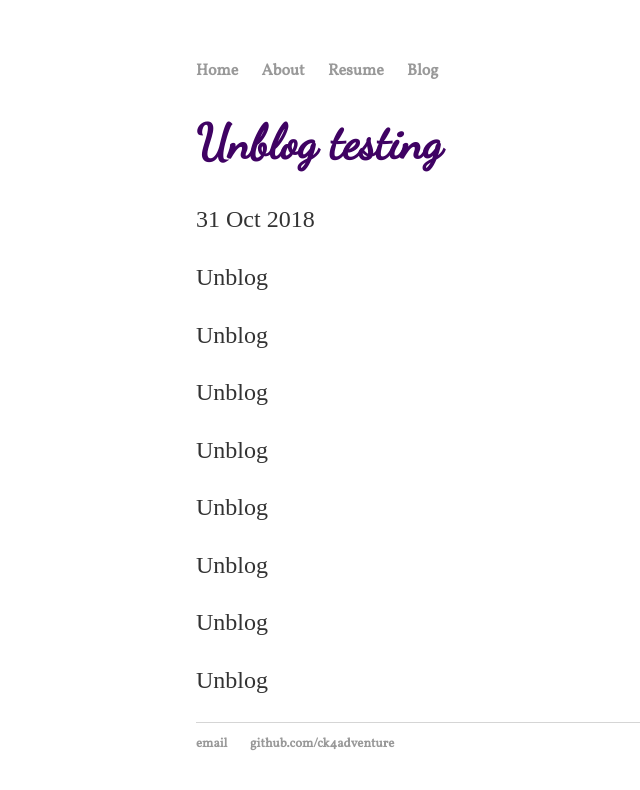
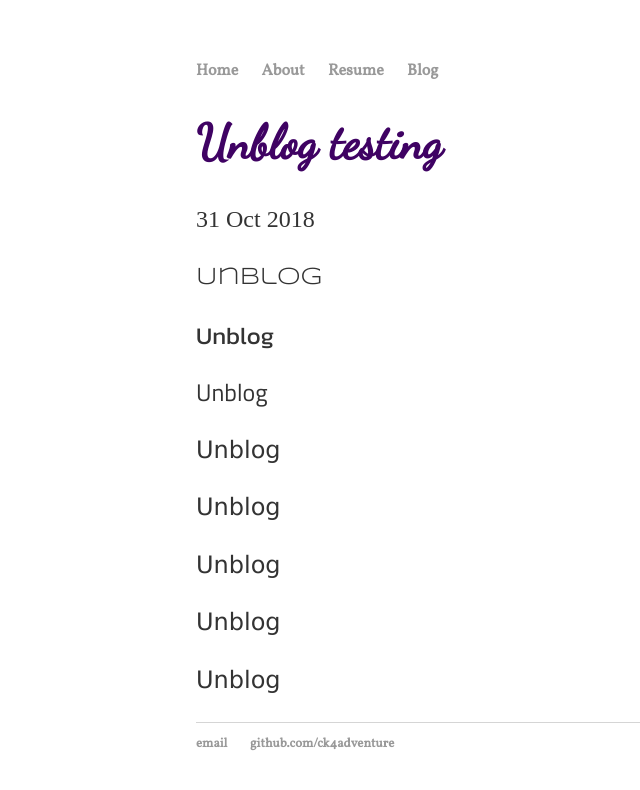
Before and after one commit to ck4adventure/ck4adventure.github.io, a Jekyll site: the page built from _posts/2018-10-31-unblog.md, in a window 1280 px wide. Shown: the top 790 px of the page, without its empty margins (60-700 px from the left). Built offline with Jekyll 4.4.1, drawn with Linux system fonts in a browser that asks for light colours; some web fonts are replaced.

Commit message:
add fonts

```diff
--- a/_layouts/default.html
+++ b/_layouts/default.html
@@ -7,6 +7,7 @@
 			<link rel="icon" href="/assets/favicon-32x32.png" type="image/png" sizes="32x32">
 			<link href="https://fonts.googleapis.com/css?family=Dancing+Script" rel="stylesheet">
 			<link href="https://fonts.googleapis.com/css?family=Dancing+Script|Vollkorn" rel="stylesheet">
+			<link href="https://fonts.googleapis.com/css?family=Audiowide|Julius+Sans+One|Kanit|Lateef|Noto+Sans|Poiret+One|Syncopate|Titillium+Web" rel="stylesheet">
 		</head>
 		<body>
 			<nav>
--- a/_posts/2018-10-31-unblog.md
+++ b/_posts/2018-10-31-unblog.md
@@ -4,18 +4,18 @@ title: "Unblog testing"
 date: 2018-10-31 19:38:00
 ---
 
-Unblog
+<p style="font-family:'Syncopate';">Unblog</p>
 
-Unblog
+<p style="font-family:'Kanit';">Unblog</p>
 
-Unblog
+<p style="font-family:'Titillium Web';">Unblog</p>
 
-Unblog
+<p style="font-family:verdana;">Unblog</p>
 
-Unblog
+<p style="font-family:verdana;">Unblog</p>
 
-Unblog
+<p style="font-family:verdana;">Unblog</p>
 
-Unblog
+<p style="font-family:verdana;">Unblog</p>
 
-Unblog
+<p style="font-family:verdana;">Unblog</p>
```
